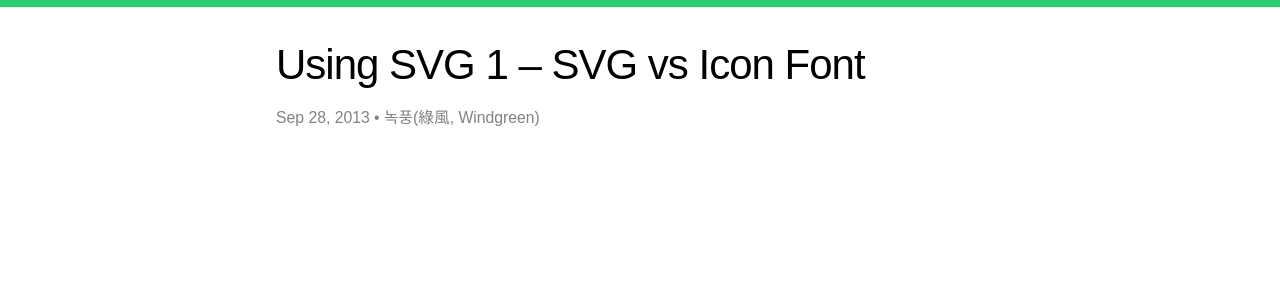
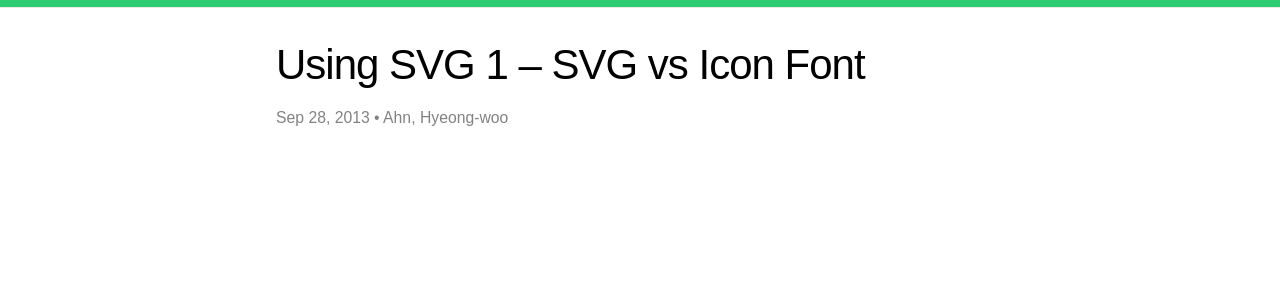
Before and after one commit to mytory/en, a Jekyll site: the page built from _posts/2013-09-28-using-svg-1-svg-vs-icon-font.md, in a window 1280 px wide. Shown: the part 244-544 px from the top of the page. Built offline with Jekyll 4.4.1, drawn with Linux system fonts in a browser that asks for light colours.

Commit message:
remove permalink. update my name.

```diff
--- a/_posts/2013-09-28-using-svg-1-svg-vs-icon-font.md
+++ b/_posts/2013-09-28-using-svg-1-svg-vs-icon-font.md
@@ -1,10 +1,11 @@
 ---
 title: 'Using SVG 1 &#8211; SVG vs Icon Font'
-author: 녹풍(綠風, Windgreen)
+author: Ahn, Hyeong-woo
 layout: post
-permalink: /2013/09/28/using-svg-1-svg-vs-icon-font/
 categories:
   - Web Publishing
+tags:
+  - SVG
 ---
 My blog design totally changed. I used SVG, not icon font.
 
```
Also changed, not shown: _posts/2013-09-30-changing-register_globalson-when-php-runtime.md (+1 -2 lines), _posts/2014-02-18-raspberry-pi-node-js-install-deb-filev0-10-25.md (+1 -2 lines).
